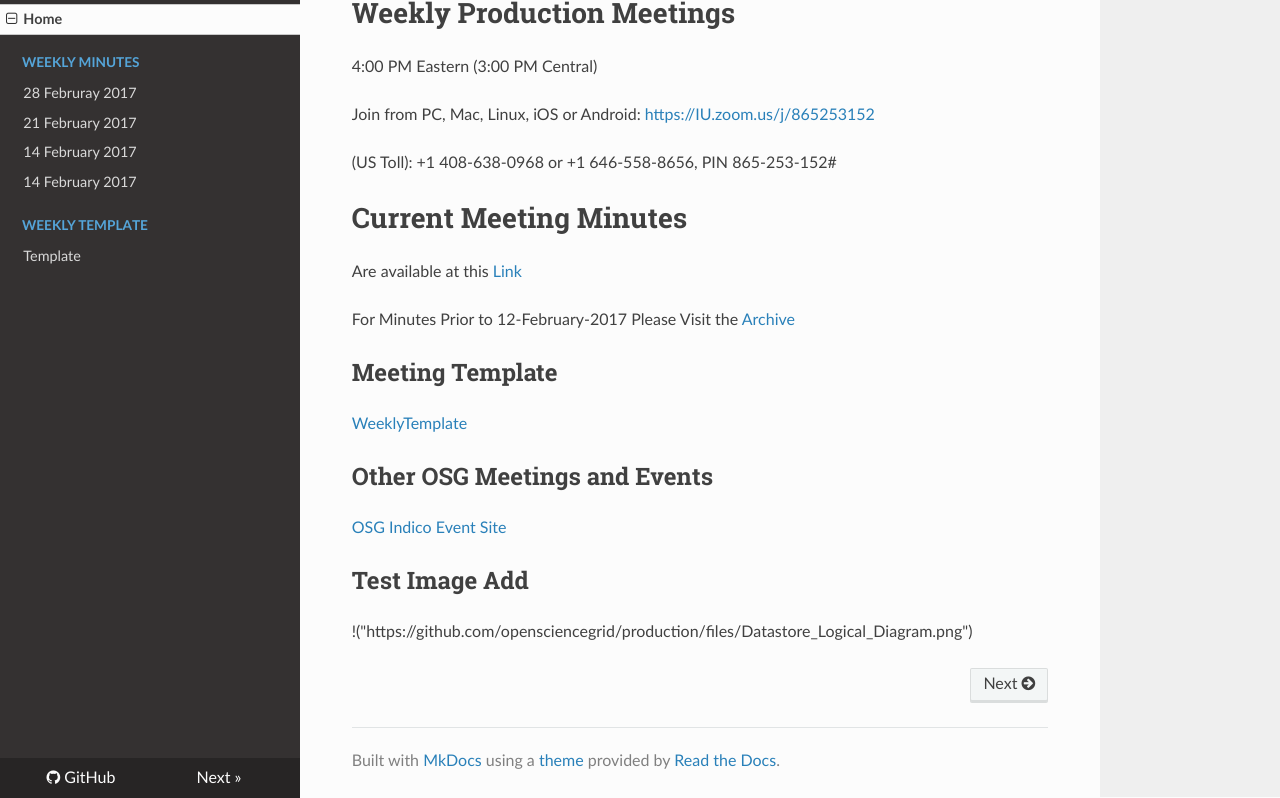
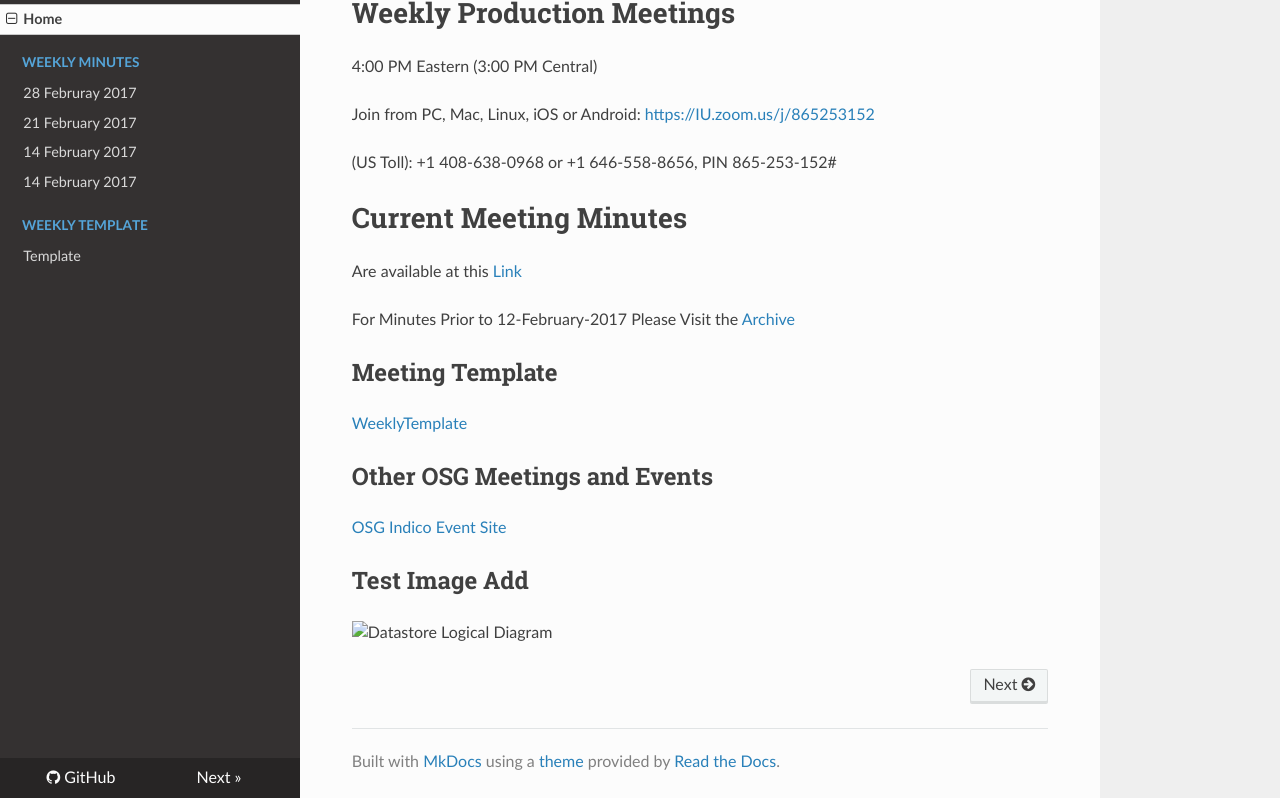
Before and after one commit to zsshah/production, an MkDocs documentation site: the page built from docs/index.md, in a window 1280 px wide and 900 px high, scrolled down 822 px, cut to the strip 102-900 px from the top of the window. Built offline with MkDocs 1.6.1, drawn with Linux system fonts in a browser that asks for light colours; nearby versions of some CDN libraries; old or Windows-style settings are respelled for this version of MkDocs; some of the changed lines change nothing that is shown.

Commit message:
Update index.md

```diff
--- a/docs/index.md
+++ b/docs/index.md
@@ -41,4 +41,4 @@
 
 ## Test Image Add
 
-!("https://github.com/opensciencegrid/production/files/Datastore_Logical_Diagram.png")
+![Datastore Logical Diagram]("https://github.com/opensciencegrid/production/files/Datastore_Logical_Diagram.png")
```
